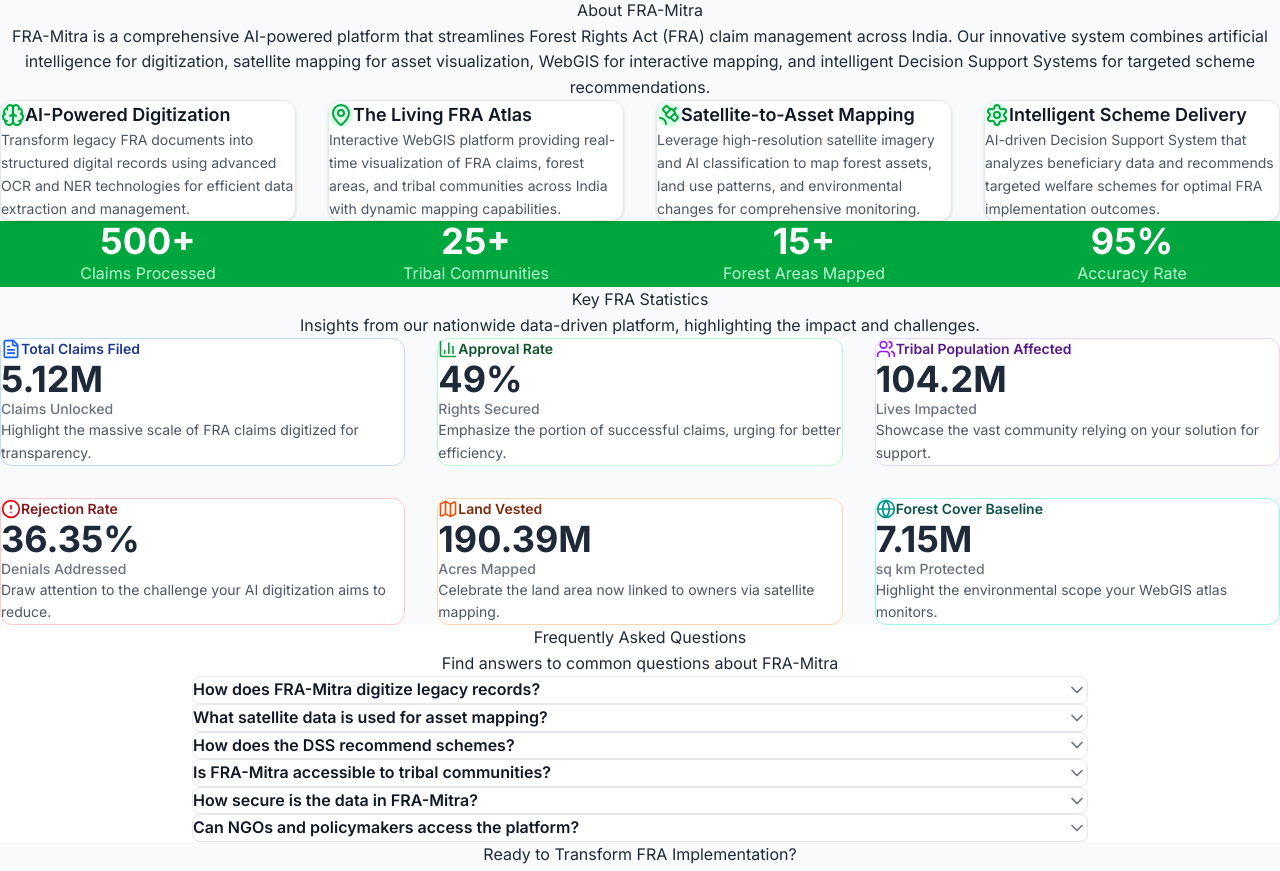
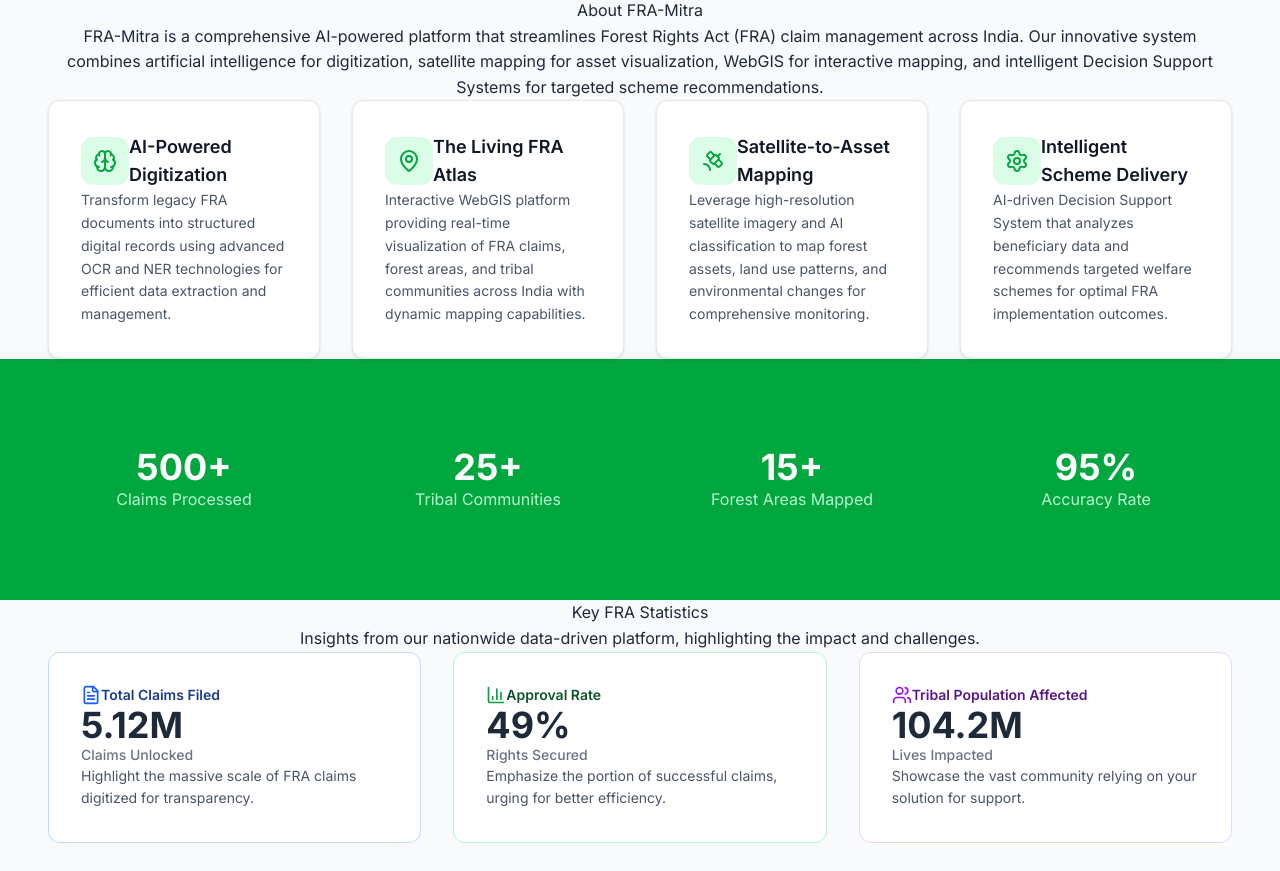
Before and after one commit to Arnavcloud0412/SIH25, a Next.js app: page / in a window 1280 px wide. Shown: the part 802-1673 px from the top of the page. Built offline with nearby package versions, Linux system fonts and the light colour scheme.

Commit message:
feat: padding fixed

```diff
--- a/src/app/globals.css
+++ b/src/app/globals.css
@@ -40,7 +40,7 @@
 
 * {
   box-sizing: border-box;
-  padding: 0;
+  padding: 5;
   margin: 0;
 }
 
--- a/src/app/page.tsx
+++ b/src/app/page.tsx
@@ -175,7 +175,7 @@ export default function LandingPage() {
         }
 
         .section-padding {
-          @apply py-24;
+          @apply py-20;
         }
 
         h2 {
@@ -271,7 +271,7 @@ export default function LandingPage() {
         </div>
 
         {/* Hero Content */}
-        <div className="relative z-10 text-center text-white px-4 sm:px-6 lg:px-8 max-w-4xl mx-auto animate-fade-in">
+        <div className="relative z-10 text-center text-white px-6 sm:px-8 lg:px-12 max-w-4xl mx-auto animate-fade-in">
           <h1 className="text-4xl sm:text-5xl lg:text-6xl font-bold mb-6 leading-tight">
             Empower Forest Rights with{' '}
             <span className="text-green-400">AI Innovation</span>
@@ -317,7 +317,7 @@ export default function LandingPage() {
 
       {/* About Section */}
       <section id="about" className="section-padding bg-gray-50 flex justify-center">
-        <div className="w-full max-w-7xl px-4 sm:px-6 lg:px-8">
+        <div className="w-full max-w-7xl px-6 sm:px-8 lg:px-12">
           <div className="text-center mb-16">
             <h2>About FRA-Mitra</h2>
             <p className="subtitle">
@@ -331,7 +331,7 @@ export default function LandingPage() {
           {/* Key Features */}
           <div id="features" className="grid grid-cols-1 md:grid-cols-2 lg:grid-cols-4 gap-8">
             {features.map((feature, index) => (
-              <div key={index} className="bg-white p-6 rounded-xl shadow-sm border border-gray-200 hover:shadow-lg transition-all duration-300 card-hover">
+              <div key={index} className="bg-white p-8 rounded-xl shadow-sm border border-gray-200 hover:shadow-lg transition-all duration-300 card-hover">
                 <div className="flex items-center mb-4">
                   <div className="p-3 bg-green-100 rounded-xl">
                     <feature.icon className="h-6 w-6 text-green-600" />
@@ -347,21 +347,21 @@ export default function LandingPage() {
 
        {/* Stats Section */}
       <section className="py-16 bg-green-600 text-white flex justify-center">
-        <div className="w-full max-w-7xl px-4 sm:px-6 lg:px-8">
+        <div className="w-full max-w-7xl px-6 sm:px-8 lg:px-12">
           <div className="grid grid-cols-1 md:grid-cols-4 gap-8 text-center">
-            <div>
+            <div className="p-6">
               <div className="text-4xl font-bold mb-2">500+</div>
               <div className="text-green-200">Claims Processed</div>
             </div>
-            <div>
+            <div className="p-6">
               <div className="text-4xl font-bold mb-2">25+</div>
               <div className="text-green-200">Tribal Communities</div>
             </div>
-            <div>
+            <div className="p-6">
               <div className="text-4xl font-bold mb-2">15+</div>
               <div className="text-green-200">Forest Areas Mapped</div>
             </div>
-            <div>
+            <div className="p-6">
               <div className="text-4xl font-bold mb-2">95%</div>
               <div className="text-green-200">Accuracy Rate</div>
             </div>
@@ -371,7 +371,7 @@ export default function LandingPage() {
 
       {/* Key FRA Statistics Section */}
       <section id="statistics" className="section-padding bg-gray-50 flex justify-center">
-        <div className="w-full max-w-7xl px-4 sm:px-6 lg:px-8">
+        <div className="w-full max-w-7xl px-6 sm:px-8 lg:px-12">
           <div className="text-center mb-16">
             <h2>Key FRA Statistics</h2>
             <p className="subtitle">
@@ -394,7 +394,7 @@ export default function LandingPage() {
               const statText = statTextParts.join(' ');
 
               return (
-                <div key={index} className={`bg-white p-6 rounded-xl border ${classes.border} flex flex-col card-hover transition-all duration-300`}>
+                <div key={index} className={`bg-white p-8 rounded-xl border ${classes.border} flex flex-col card-hover transition-all duration-300`}>
                   <div className="flex items-center text-sm font-semibold mb-3">
                     <stat.icon className={`h-5 w-5 mr-2 ${classes.text}`} />
                     <span className={classes.title}>{stat.title}</span>
@@ -413,7 +413,7 @@ export default function LandingPage() {
 
       {/* FAQ Section */}
       <section id="faq" className="section-padding bg-white flex justify-center">
-        <div className="w-full max-w-4xl px-4 sm:px-6 lg:px-8">
+        <div className="w-full max-w-4xl px-6 sm:px-8 lg:px-12">
           <div className="text-center mb-16">
             <h2>Frequently Asked Questions</h2>
             <p className="subtitle">
@@ -448,7 +448,7 @@ export default function LandingPage() {
 
       {/* Call to Action */}
       <section className="section-padding bg-gray-50 flex justify-center">
-        <div className="w-full max-w-4xl text-center px-4 sm:px-6 lg:px-8">
+        <div className="w-full max-w-4xl text-center px-6 sm:px-8 lg:px-12">
           <h2>
             Ready to Transform FRA Implementation?
           </h2>
@@ -474,7 +474,7 @@ export default function LandingPage() {
 
       {/* Footer */}
       <footer id="contact" className="bg-gray-900 text-white py-16 flex justify-center">
-        <div className="w-full max-w-7xl px-4 sm:px-6 lg:px-8">
+        <div className="w-full max-w-7xl px-6 sm:px-8 lg:px-12">
           <div className="grid grid-cols-1 md:grid-cols-4 gap-8">
             <div>
               <div className="flex items-center space-x-2 mb-4">
```
